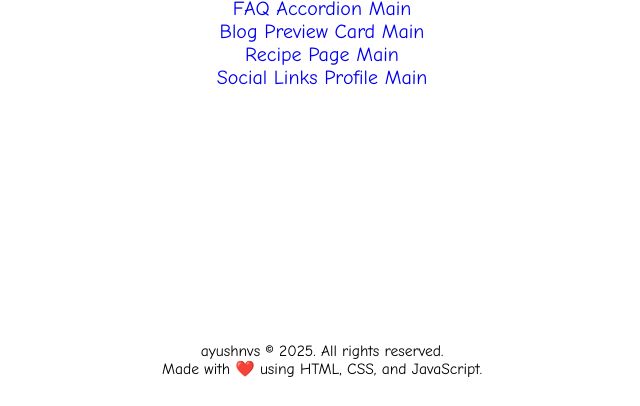
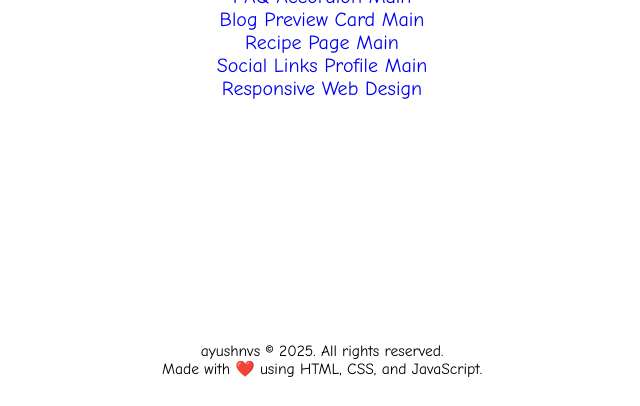
Before and after one commit to ayushnvs/ayushnvs.github.io, a plain HTML site: page index.html in a window 1280 px wide. Shown: the part 394-800 px from the top of the page, without its empty margins (318-958 px from the left). Drawn offline with Linux system fonts and the light colour scheme.

Commit message:
Update my work item

```diff
--- a/index.html
+++ b/index.html
@@ -47,6 +47,9 @@
                 <li class="nvs-list-item">
                     <a href="/social-links-profile-main" class="nvs-list-link">Social Links Profile Main</a>
                 </li>
+                <li class="nvs-list-item">
+                    <a href="/responsive-web-design" class="nvs-list-link">Responsive Web Design</a>
+                </li>
             </ul>
         </div>
     </div>
```
